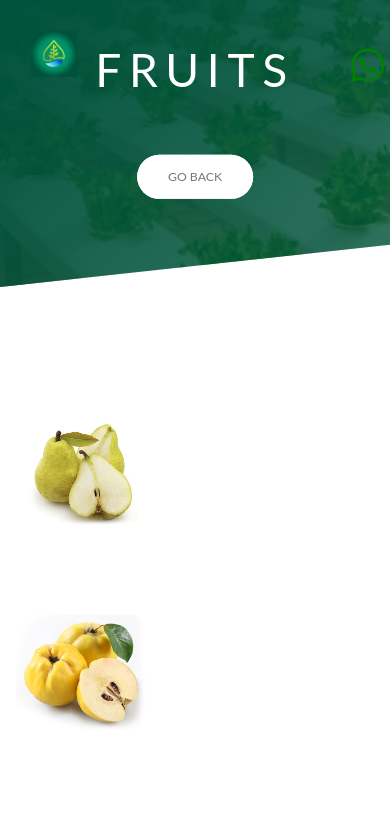
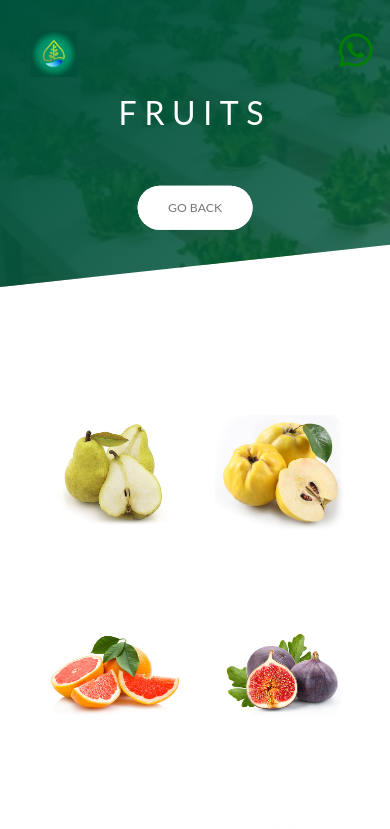
Before and after one commit to ercanakalar1995/greenhouse-antalya, a React (Create React App) app: page /product/fruits in a window 390 px wide. Shown: the top 829 px of the page. Built offline with nearby package versions, Linux system fonts and the light colour scheme.

Commit message:
minor settings

```diff
--- a/src/Components/Contact/ContactWp.jsx
+++ b/src/Components/Contact/ContactWp.jsx
@@ -7,7 +7,7 @@ const ContactWp = () => {
     <>
       <div className="container__wp">
         <div className="wp-box">
-          <a href="tel:+905466870726" className="wp-number">
+          <a href="https://wa.me/+905466870726?text=I%27d%20like%20to%20chat%20with%20you">
             <FontAwesomeIcon
               icon={faWhatsapp}
               style={{ height: '5rem', color: 'green' }}
--- a/src/Components/Contact/contactWp.css
+++ b/src/Components/Contact/contactWp.css
@@ -10,8 +10,8 @@
 
 .wp-box {
   position: fixed;
-  top: 6rem;
-  left: 90%;
+  top: 4rem;
+  left: 87%;
   z-index: 9999999999;
 }
 
--- a/src/Components/Footer/Footer.jsx
+++ b/src/Components/Footer/Footer.jsx
@@ -51,7 +51,10 @@ const Footer = () => {
                     </a>
                   </li>
                   <li className="footer__item">
-                    <a href={`tel:+905466870726`} className="footer__link">
+                    <a
+                      className="footer__link"
+                      href="https://wa.me/+905466870726?text=I%27d%20like%20to%20chat%20with%20you"
+                    >
                       WP
                     </a>
                   </li>
--- a/src/Components/Footer/footer.css
+++ b/src/Components/Footer/footer.css
@@ -52,7 +52,7 @@
   }
   .contact {
     position: relative;
-    top: 40%;
+    margin-top: 20%;
   }
 }
 .footer__list {
--- a/src/Components/Header/header.css
+++ b/src/Components/Header/header.css
@@ -81,7 +81,7 @@
 }
 .header__text-box {
   position: absolute;
-  top: 40%;
+  top: 55%;
   left: 50%;
   -webkit-transform: translate(-50%, -50%);
   transform: translate(-50%, -50%);
@@ -110,6 +110,7 @@
   .heading-primary--main {
     letter-spacing: 1rem;
     font-family: 5rem;
+    font-size: xx-large;
   }
 }
 .heading-primary--sub {
--- a/src/Components/Product/CurrentProductImage/CurrentProductImage.jsx
+++ b/src/Components/Product/CurrentProductImage/CurrentProductImage.jsx
@@ -3,7 +3,7 @@ import './currentProductImage.css';
 const CurrentProductImage = (props) => {
   const { imageSrc, productName } = props;
   return (
-    <div className="card-row">
+    <div className="product-row">
       {imageSrc.map((src, index) => (
         <div className="col-1-of-4" key={index}>
           <div className="circle">
--- a/src/Components/Product/CurrentProductImage/currentProductImage.css
+++ b/src/Components/Product/CurrentProductImage/currentProductImage.css
@@ -54,3 +54,53 @@
   padding: 1rem;
   z-index: 10;
 }
+
+.product-row {
+  /* position: relative; */
+  max-width: 100%;
+  margin: 0 auto;
+  z-index: 2;
+}
+@media only screen and (max-width: 1227px) {
+  .product-row {
+    max-width: 66rem;
+  }
+}
+
+@media only screen and (max-width: 540px) {
+  .product-row {
+    max-width: 45rem;
+  }
+}
+
+.product-row:not(:last-child) {
+  margin-bottom: 8rem;
+}
+@media only screen and (max-width: 56.25em) {
+  .product-row:not(:last-child) {
+    margin-bottom: 6rem;
+  }
+}
+
+.product-row::after {
+  content: '';
+  display: table;
+  clear: both;
+}
+.product-row [class^='col-'] {
+  float: left;
+  margin-left: 2rem;
+}
+/* .product-row [class^='col-']:not(:last-child) {
+  margin: 4rem;
+} */
+@media only screen and (max-width: 56.25em) {
+  .product-row [class^='col-']:not(:last-child) {
+    margin-bottom: 6rem;
+  }
+}
+/* @media only screen and (max-width: 56.25em) {
+  .product-row [class^='col-'] {
+    width: 100% !important;
+  }
+} */
```
